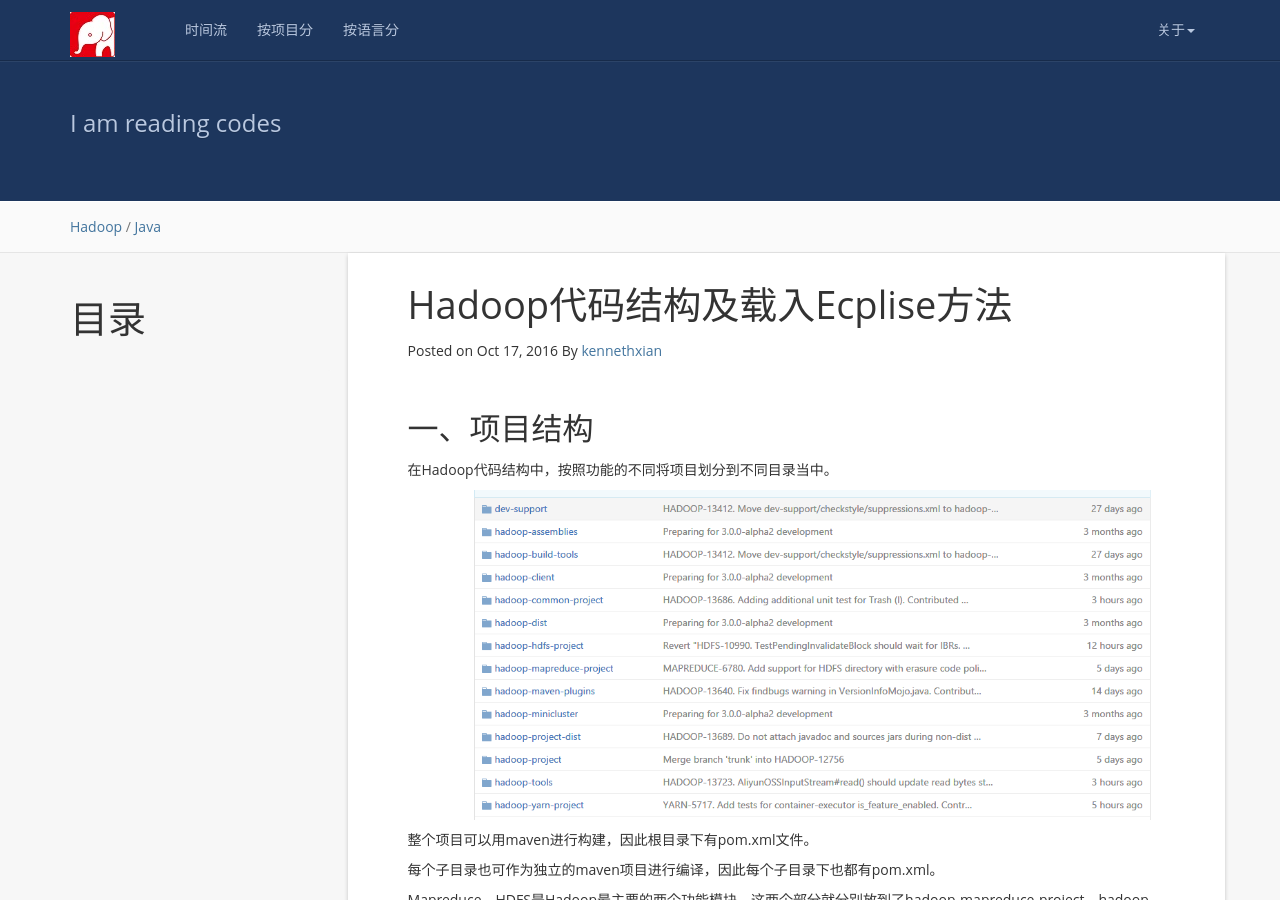
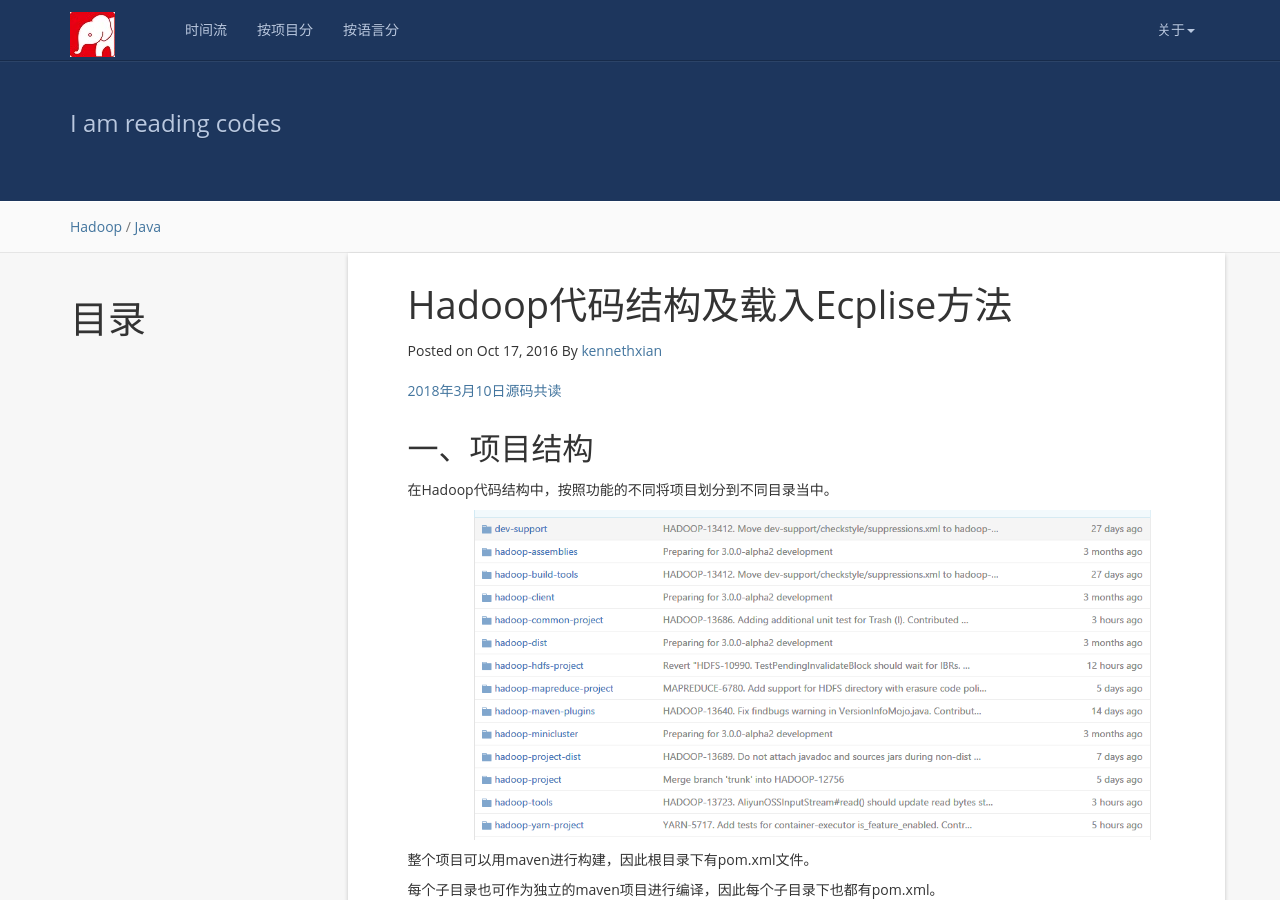
Before and after one commit to ymgd/codereader, a Jekyll site: the page built from bigdata/hadoop/Hadoop代码结构及载入Ecplise方法.md, in a window 1280 px wide and 900 px high. Built offline with Jekyll 4.4.1, drawn with Linux system fonts in a browser that asks for light colours; comment, search, counter and statistics services are not loaded.

Commit message:
Add the live show link.

```diff
--- a/bigdata/hadoop/Hadoop代码结构及载入Ecplise方法.md
+++ b/bigdata/hadoop/Hadoop代码结构及载入Ecplise方法.md
@@ -8,6 +8,7 @@ rank: 9
 author: kennethxian
 ---
 
+[2018年3月10日源码共读](http://www.chinahadoop.cn/course/1111)
 
 ## 一、项目结构
 
```
